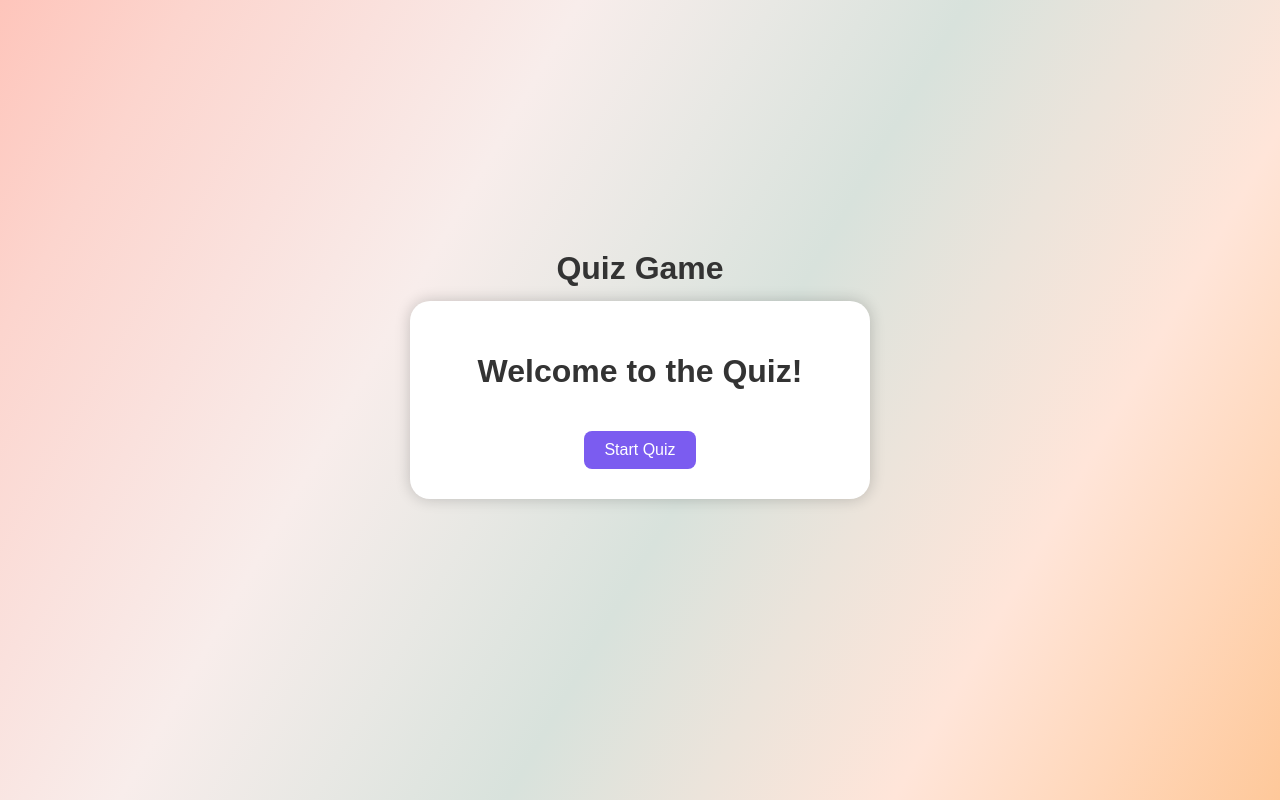
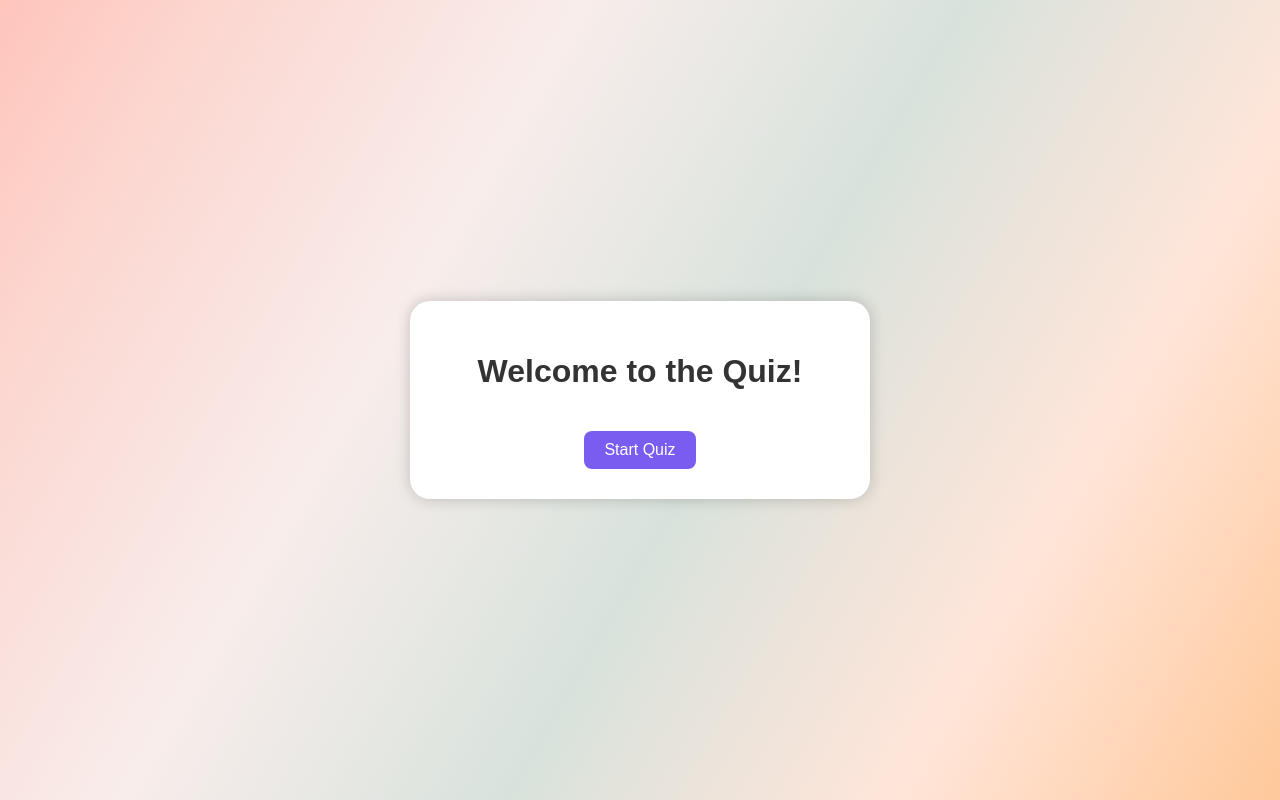
Before and after one commit to Aayushjee01/Quiz_Game_clg_pro, a plain HTML site: page index.html in a window 1280 px wide. Drawn offline with Linux system fonts and the light colour scheme.

Commit message:
title removed

```diff
--- a/index.html
+++ b/index.html
@@ -8,9 +8,7 @@
 </head>
 <body>
 
-  <div class="title">
-    Quiz Game
-  </div>
+
   <div class="container">
 
     <!-- Start Screen -->
```
